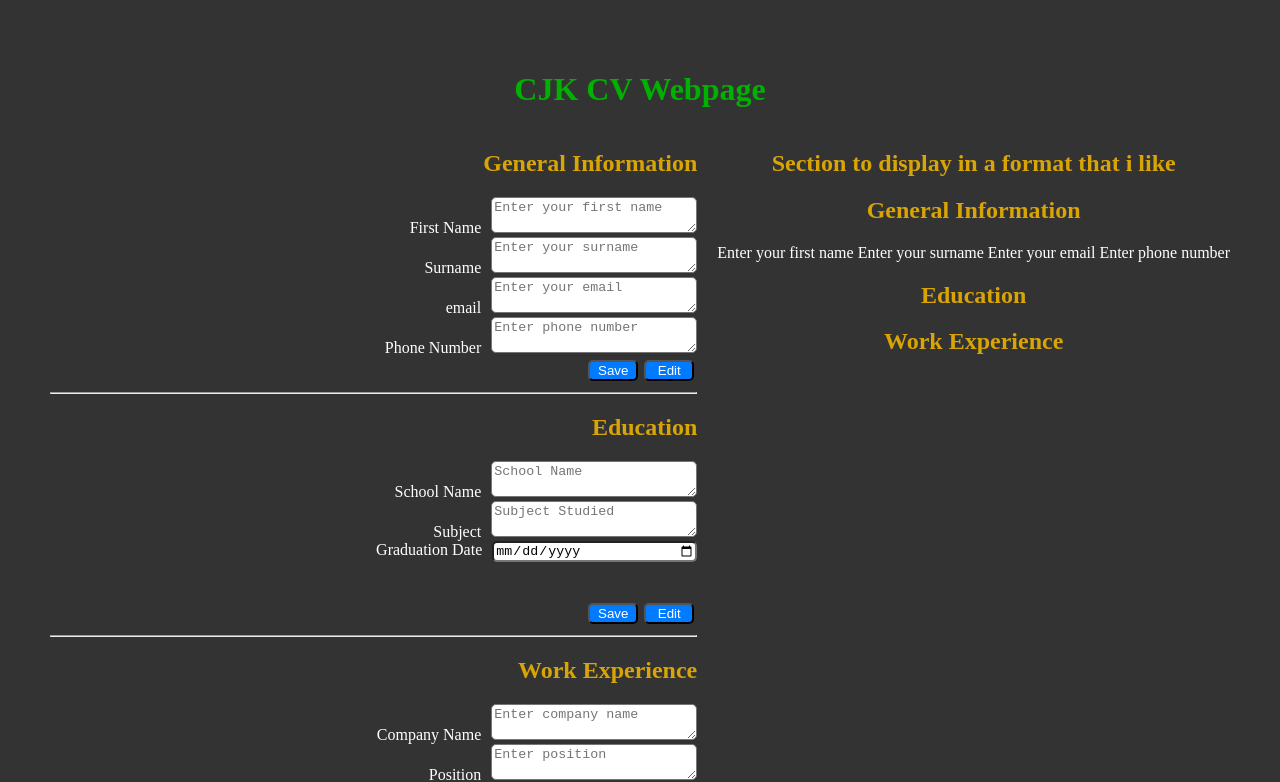
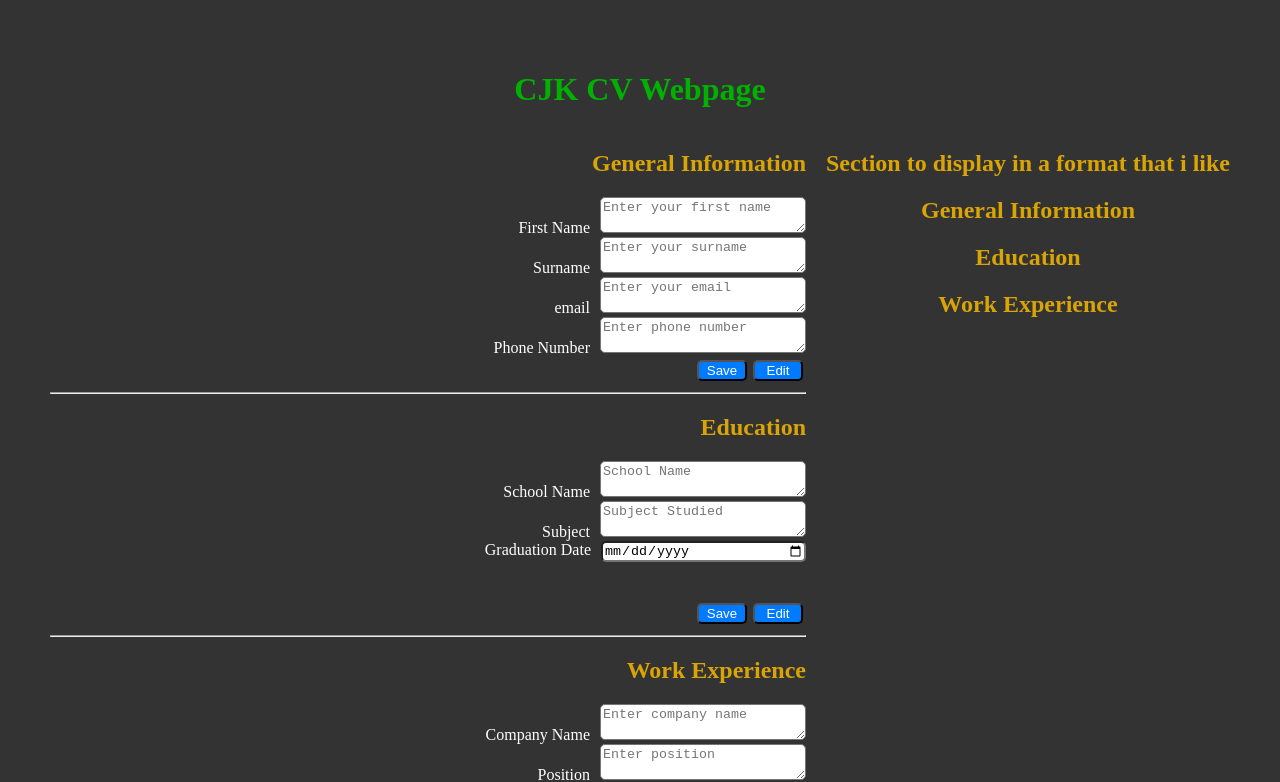
Before and after one commit to ChrisKnowles53/odin-cv-project, a React (Vite) app in the folder CV-Project/: page / in a window 1280 px wide. Shown: the top 782 px of the page. Built offline with nearby package versions, Linux system fonts and the light colour scheme.

Commit message:
saved state added so the display only updates when save button is clicked

```diff
--- a/CV-Project/src/App.jsx
+++ b/CV-Project/src/App.jsx
@@ -11,6 +11,18 @@ function App() {
   const [surname, setSurname] = useState("Enter your surname");
   const [email, setEmail] = useState("Enter your email");
   const [phoneNumber, setPhoneNumber] = useState("Enter phone number");
+
+  const [savedFirstName, setSavedFirstName] = useState("");
+  const [savedSurname, setSavedSurname] = useState("");
+  const [savedEmail, setSavedEmail] = useState("");
+  const [savedPhoneNumber, setSavedPhoneNumber] = useState("");
+
+  const handleSave = () => {
+    setSavedFirstName(firstName);
+    setSavedSurname(surname);
+    setSavedEmail(email);
+    setSavedPhoneNumber(phoneNumber);
+  };
 
   return (
     <div className="mainContainer">
@@ -27,6 +39,7 @@ function App() {
             setEmail={setEmail}
             phoneNumber={phoneNumber}
             setPhoneNumber={setPhoneNumber}
+            handleSave={handleSave}
           />
           <hr />
           <Education section="Education" />
@@ -38,7 +51,7 @@ function App() {
           <div className="displayGeneralInformation">
             <h2>General Information</h2>
             <p className="generalDetails">
-              {firstName} {surname} {email} {phoneNumber}
+              {savedFirstName} {savedSurname} {savedEmail} {savedPhoneNumber}
             </p>
           </div>
           <div className="displayEducation">
--- a/CV-Project/src/components/Button.jsx
+++ b/CV-Project/src/components/Button.jsx
@@ -1,10 +1,7 @@
 /* eslint-disable react/prop-types */
-export default function Button({ text, handleClick }) {
+export default function Button({ text, handleSave }) {
   return (
-    <button
-      className="button"
-      onClick={() => handleClick("https://www.theodinproject.com")}
-    >
+    <button className="button" onClick={handleSave}>
       {text}
     </button>
   );
--- a/CV-Project/src/components/GeneralInformation.jsx
+++ b/CV-Project/src/components/GeneralInformation.jsx
@@ -14,6 +14,7 @@ export default function GeneralInformation({
   setEmail,
   phoneNumber,
   setPhoneNumber,
+  handleSave,
 }) {
   return (
     <div className={section}>
@@ -30,7 +31,7 @@ export default function GeneralInformation({
         label="Phone Number"
       />
       <br />
-      <Button text="Save" />
+      <Button text="Save" handleSave={handleSave} />
       <Button text="Edit" />
     </div>
   );
```
